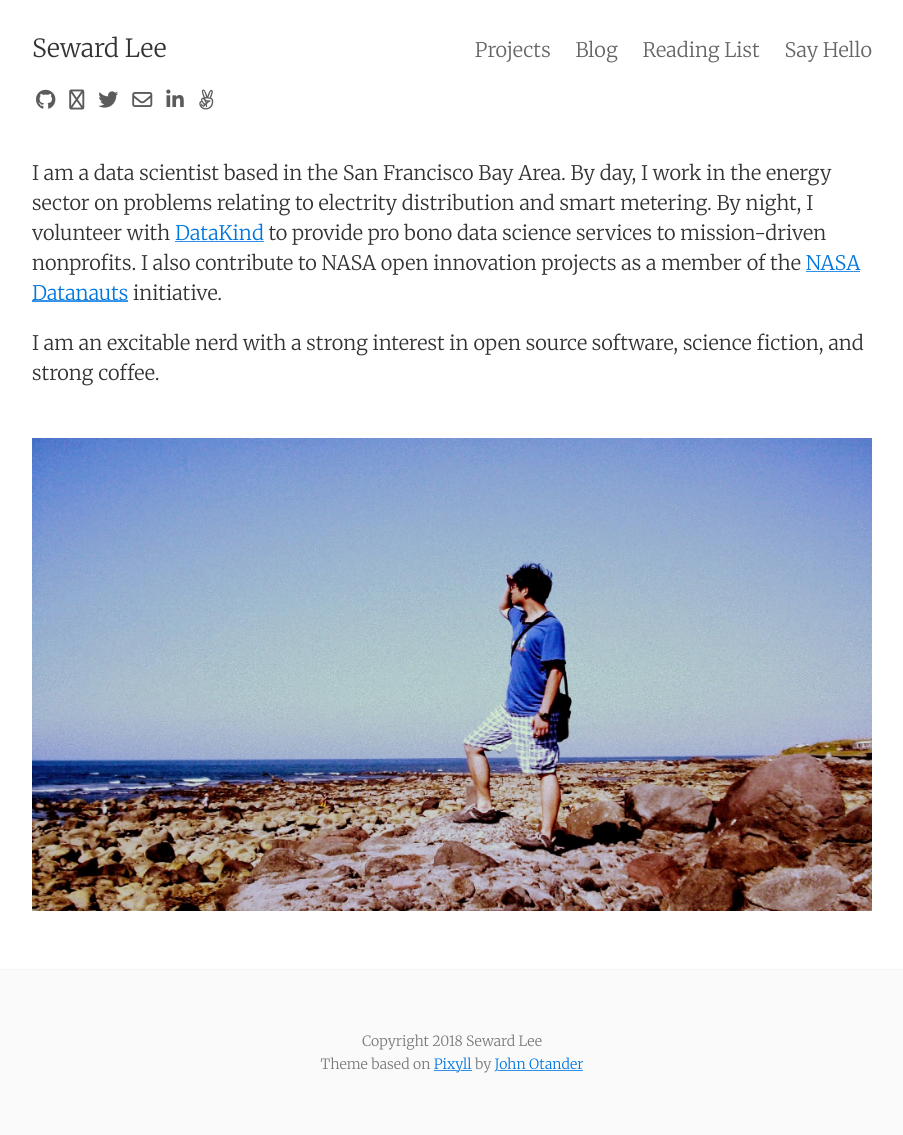
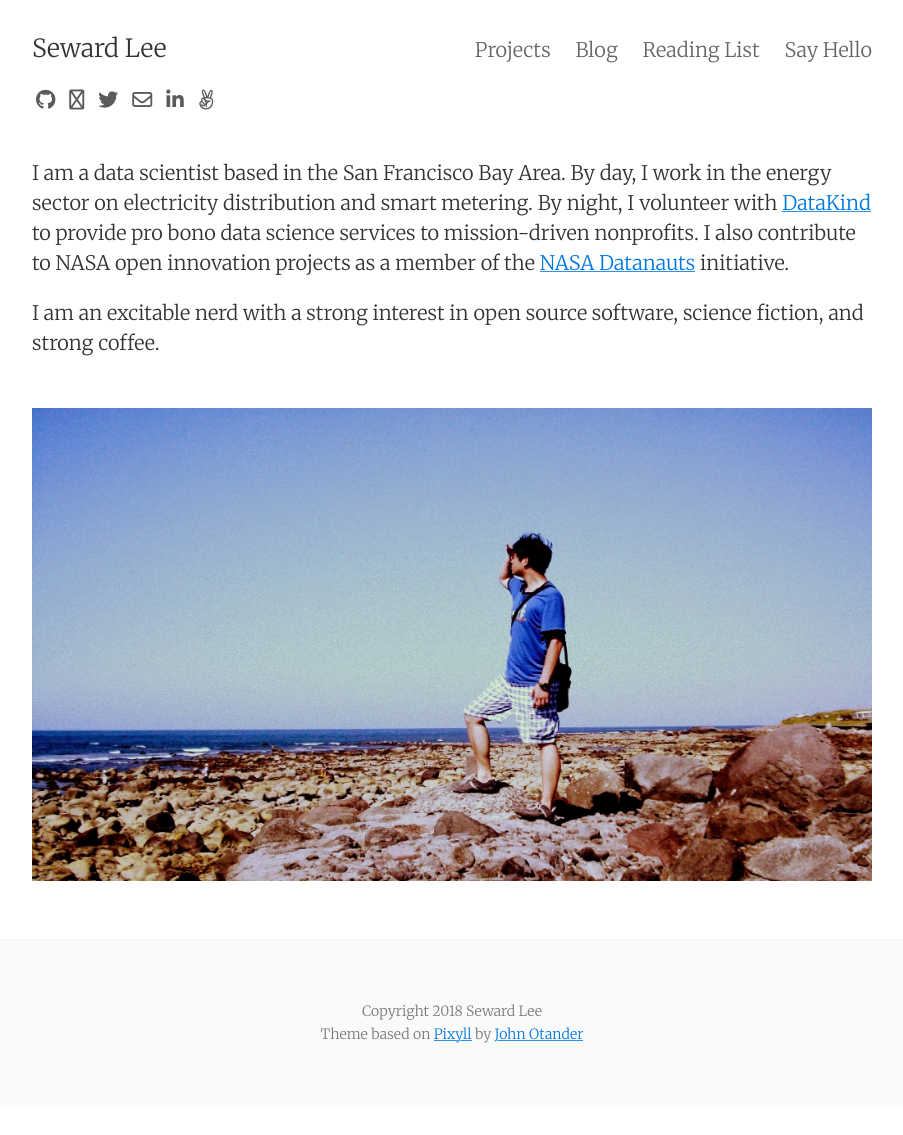
Before and after one commit to sewardlee337/sewardlee337.github.io, a Jekyll site: the page built from index.html, in a window 1280 px wide. Shown: the whole page, without its empty margins (188-1091 px from the left). Built offline with Jekyll 4.4.1, drawn with Linux system fonts in a browser that asks for light colours; nearby versions of some CDN libraries; the list of posts is cut into pages by our own code; after the commit the page ends 1105 px from its top, so only the background shows below that.

```diff
--- a/index.html
+++ b/index.html
@@ -7,7 +7,7 @@
 
 <p>
   I am a data scientist based in the San Francisco Bay Area. By day, I work in
-  the energy sector on problems relating to electrity distribution and smart metering.
+  the energy sector on electricity distribution and smart metering.
   By night, I volunteer with <a href = "http://www.datakind.org/">
   DataKind</a> to provide pro bono data science services to mission-driven
   nonprofits. I also contribute to NASA open innovation projects as a member
```
